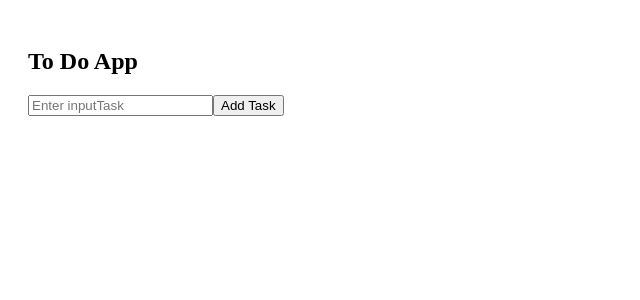
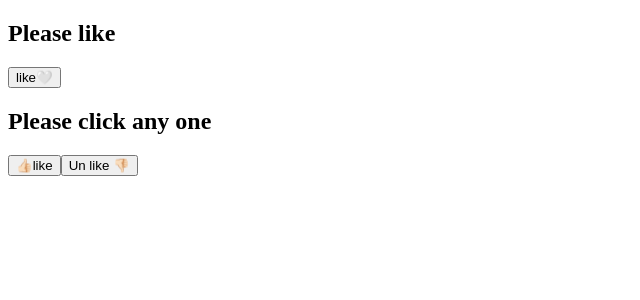
Before and after one commit to sahiba2503/my-react-app, a React (Vite) app in the folder my-vite-app/: page / in a window 1280 px wide. Shown: the top 300 px of the page, without its empty margins (0-640 px from the left). Built offline with nearby package versions, Linux system fonts and the light colour scheme.

Commit message:
small program for like and unlike btn

```diff
--- a/my-vite-app/src/App.jsx
+++ b/my-vite-app/src/App.jsx
@@ -1,10 +1,12 @@
 // import Todo from './Todo.jsx';
-import Todos from './Todos.jsx';
+import Likebutton from './Likebutton.jsx';
+import LikeUnlikeBtn from './LikeUnlikeBtn';
 
 function App() {
   return (
     <>
-      <Todos />
+      <Likebutton/>
+      <LikeUnlikeBtn />
     </>
   );
 }
--- /dev/null
+++ b/my-vite-app/src/LikeUnlikeBtn.jsx
@@ -0,0 +1,21 @@
+import {useState} from 'react'
+function LikeUnlikeBtn(){
+    const [likebt , setLikebt] = useState(false);
+    const [unlikebt , setUnlikebt] = useState(false);
+    return(
+<>
+
+  <h2>Please click any one </h2>
+  <button onClick={()=>setLikebt(!likebt)}>
+    { likebt ? "👍 like " :"👍🏻like "}
+    </button>
+
+   <button onClick={()=>setUnlikebt(!unlikebt)}>
+    { unlikebt ? "Un like 👎" :" Un like 👎🏻" }
+    </button>
+
+
+  </>  )
+
+}
+export default LikeUnlikeBtn
--- /dev/null
+++ b/my-vite-app/src/Likebutton.jsx
@@ -0,0 +1,15 @@
+
+// import styles from './Bye.module.css'
+import {useState} from 'react'
+function Likebutton(){
+    const [likebtn , setLikebtn] = useState(false);
+    return(
+<>
+
+  <h2>Please like </h2>
+  <button onClick={()=>setLikebtn(!likebtn)}>{ likebtn ? "liked❤️ " :"like🤍 "}</button>
+
+
+  </>  )
+}
+export default Likebutton
```
